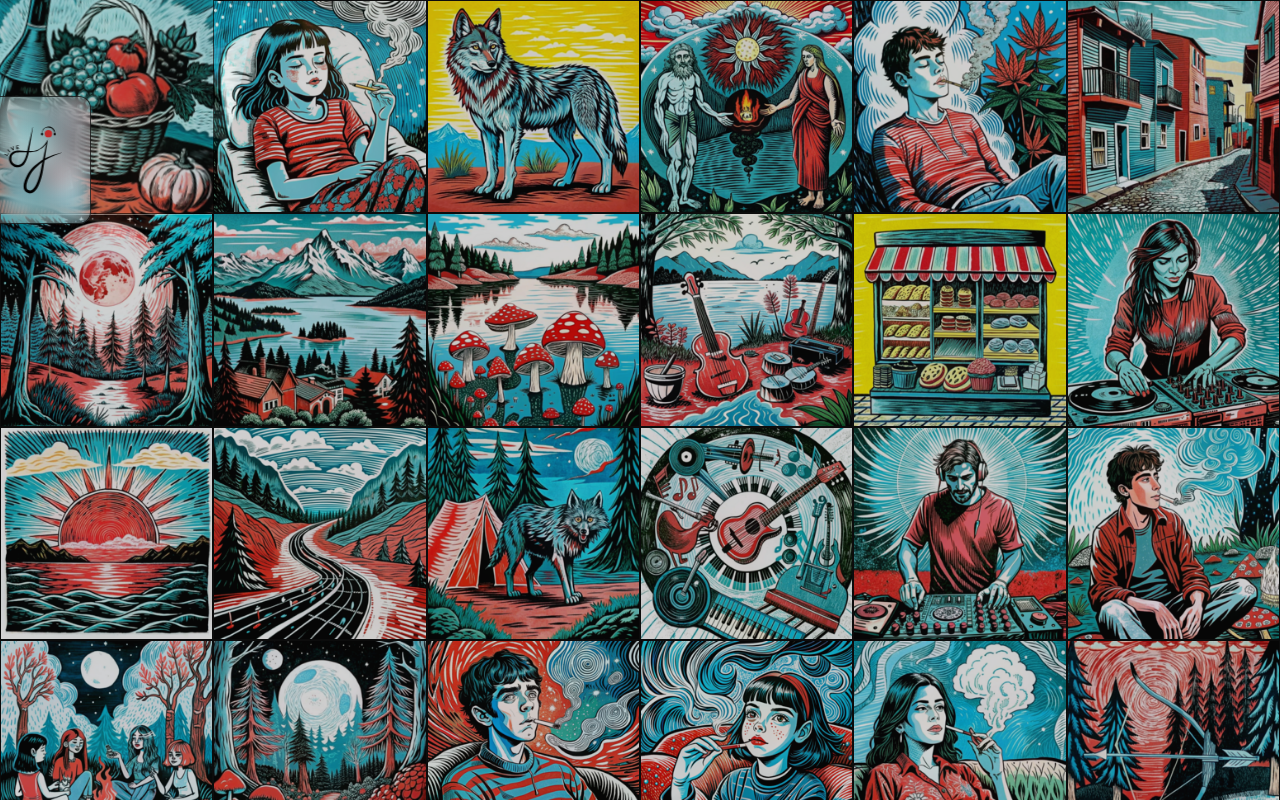
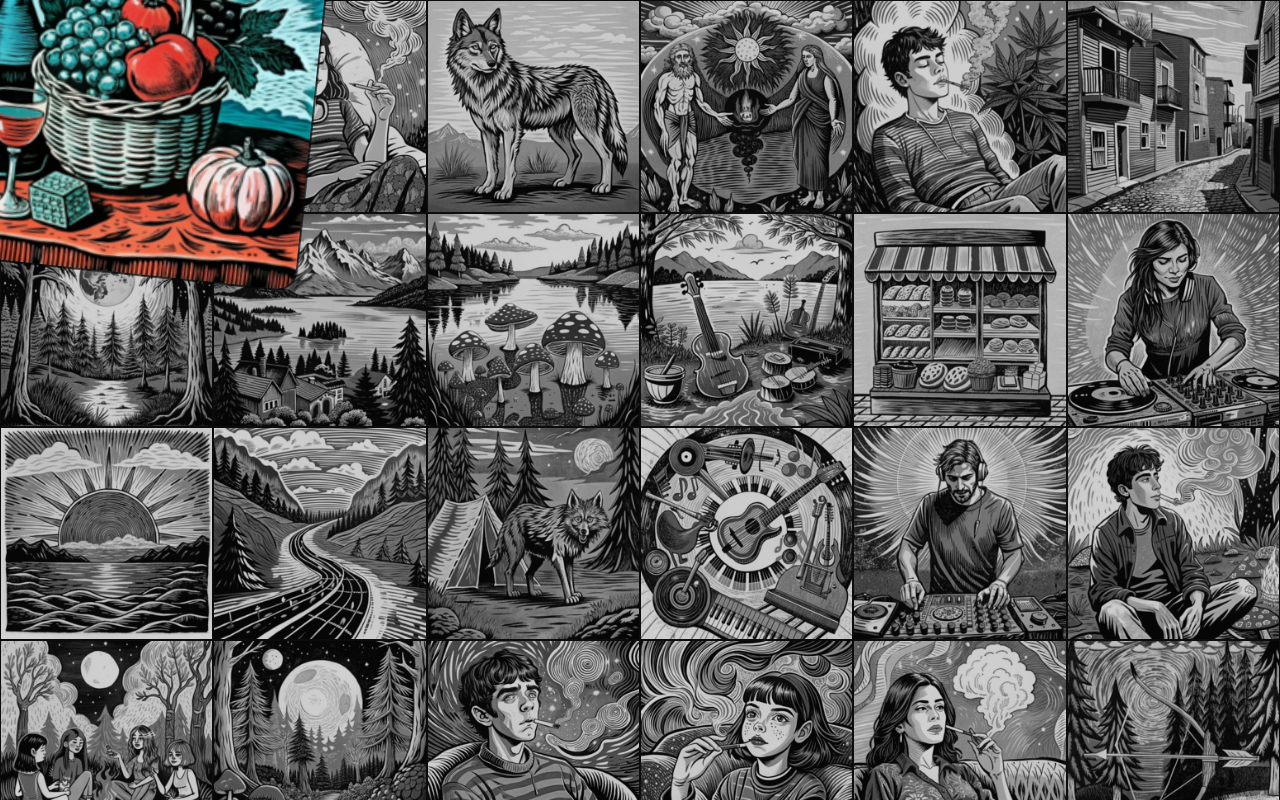
Before and after one commit to sgobotta/liveapps_web, a React (Create React App) app: page / in a window 1280 px wide. Built offline with nearby package versions, Linux system fonts and the light colour scheme.

Commit message:
Layout update

```diff
--- a/src/App.tsx
+++ b/src/App.tsx
@@ -38,7 +38,9 @@ function App() {
       <header className="
         App-header absolute w-full z-40
       ">
+        <a href="https://dj.liveapps.com.ar">
           <div className='
+            animate-[bounce_3s_infinite]
             h-32
             w-4/12 sm:w-2/12 md:w-1/6 xl:w-1/12 2xl:w-1/12
             backdrop-filter backdrop-invert hover:backdrop-brightness-150 hover:backdrop-blur-3xl backdrop-blur-md
@@ -55,6 +57,7 @@ function App() {
               <img src={livedj} className="App-logo" alt="livedj logo" />
             </div>
           </div>
+        </a>
       </header>
       <div className="
         grid grid-rows-3 grid-cols-3 gap-0 grow
@@ -70,8 +73,10 @@ function App() {
             onDragStart={preventDefault}
             onDrop={preventDefault}
             className={`
-              border-[1px]] transition duration-[0.5s] active:-translate-x-0 active:translate-y-0 active:scale-x-[-1]
-              hover:rounded-2xl hover:scale-[1.2] ${index % 2 ? 'hover:-rotate-12' : 'hover:rotate-12'}
+              border-[1px]] transition duration-[0.75s] active:-translate-x-0 active:translate-y-0 active:scale-x-[-0.8] active:scale-y-[0.8]
+              hover:rounded-2xl hover:scale-[1.2] ${index % 2 ? 'hover:-rotate-6 active:rotate-0' : 'hover:rotate-6 active:-rotate-0'}
+              hover:scale-[1.75] hover:z-50 hover:!border-[0px]
+              grayscale hover:grayscale-0
             `}
             key={imageKey(index)}
           >
@@ -79,8 +84,8 @@ function App() {
               src={process.env.PUBLIC_URL + imagePath}
               alt={`image-${index}`}
               className='
-                transition-all duration-[3s]
-                hover:rounded-3xl
+                transition-all duration-[2s] ease-[cubic-bezier(0.035,0.795,0.05,0.95)]
+                hover:rounded-xl
                 hover:translate-x-3 hover:-translate-y-3
                 opacity-80 hover:opacity-100
                 border-[1px] border-accent-s-900/80
```
Lines whose indentation alone changed are shown as unchanged.
